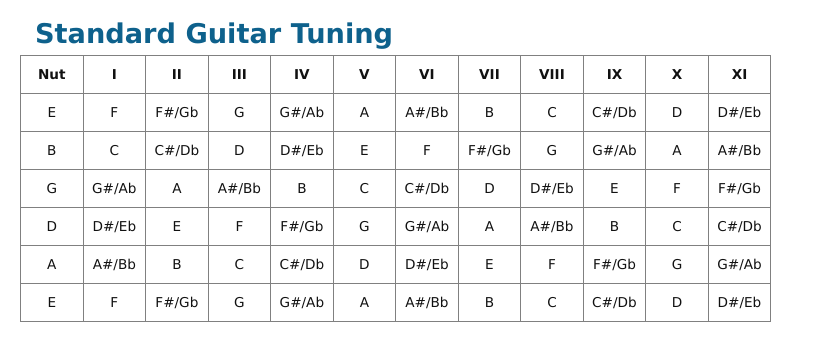
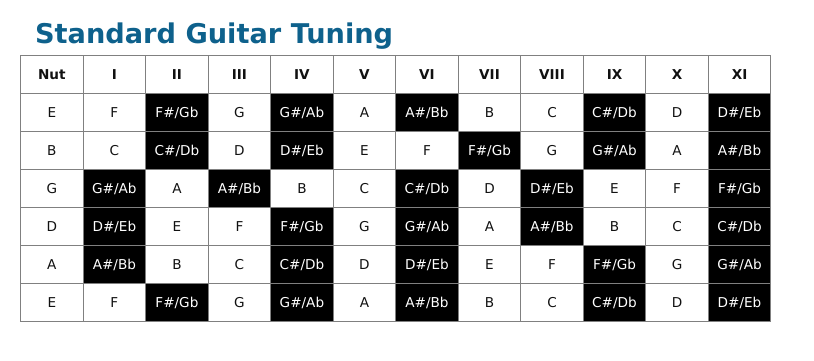
Before and after one commit to dalewillis87/Fretboard, a PHP site: page /index.php in a window 1280 px wide. Shown: the top 361 px of the page, without its empty margins (0-814 px from the left). Run offline with PHP 8.4, Linux system fonts and the light colour scheme.

Commit message:
Add files via upload
CSS files updated for highlighting "black keys" in replication of a piano.

```diff
--- a/styles.css
+++ b/styles.css
@@ -23,6 +23,7 @@ th, td {
 
 
 /* for view as black and white keys */
-/* [class$=b] {
+[class$=b] {
     background-color: black;
-} */
+    color: white;
+}
```
